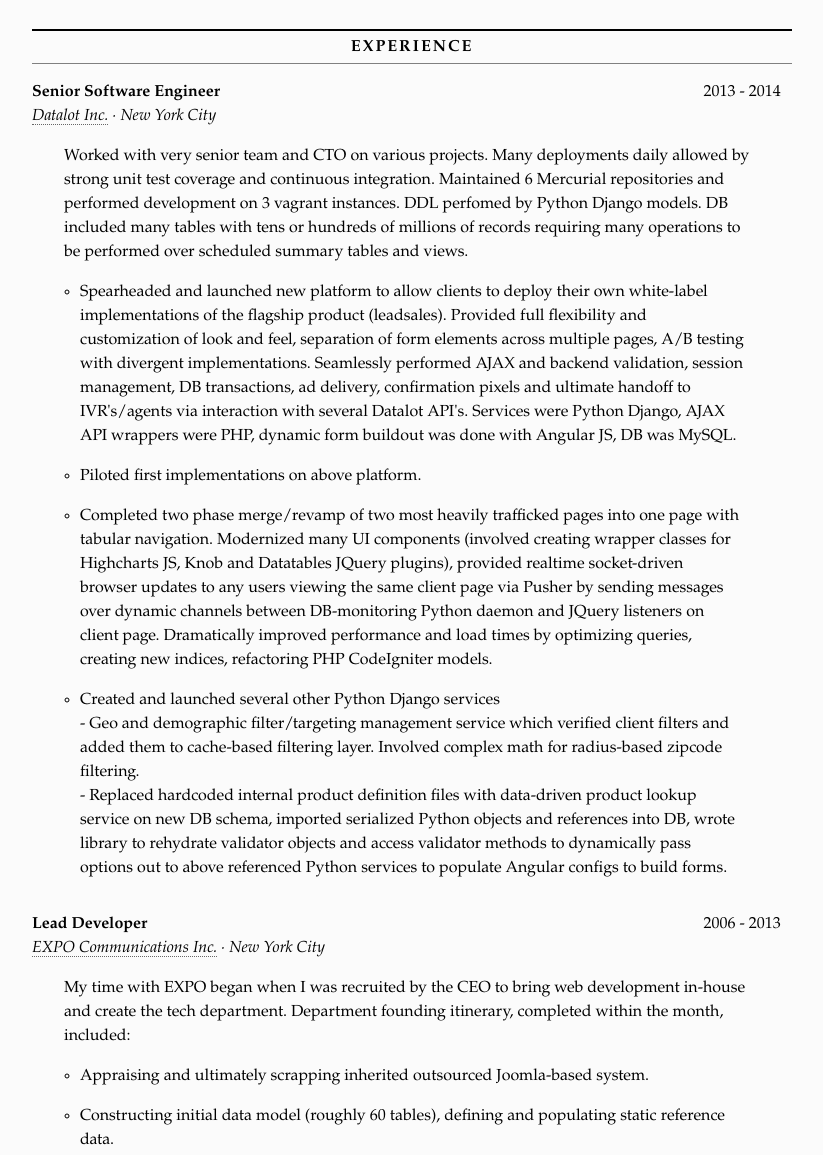
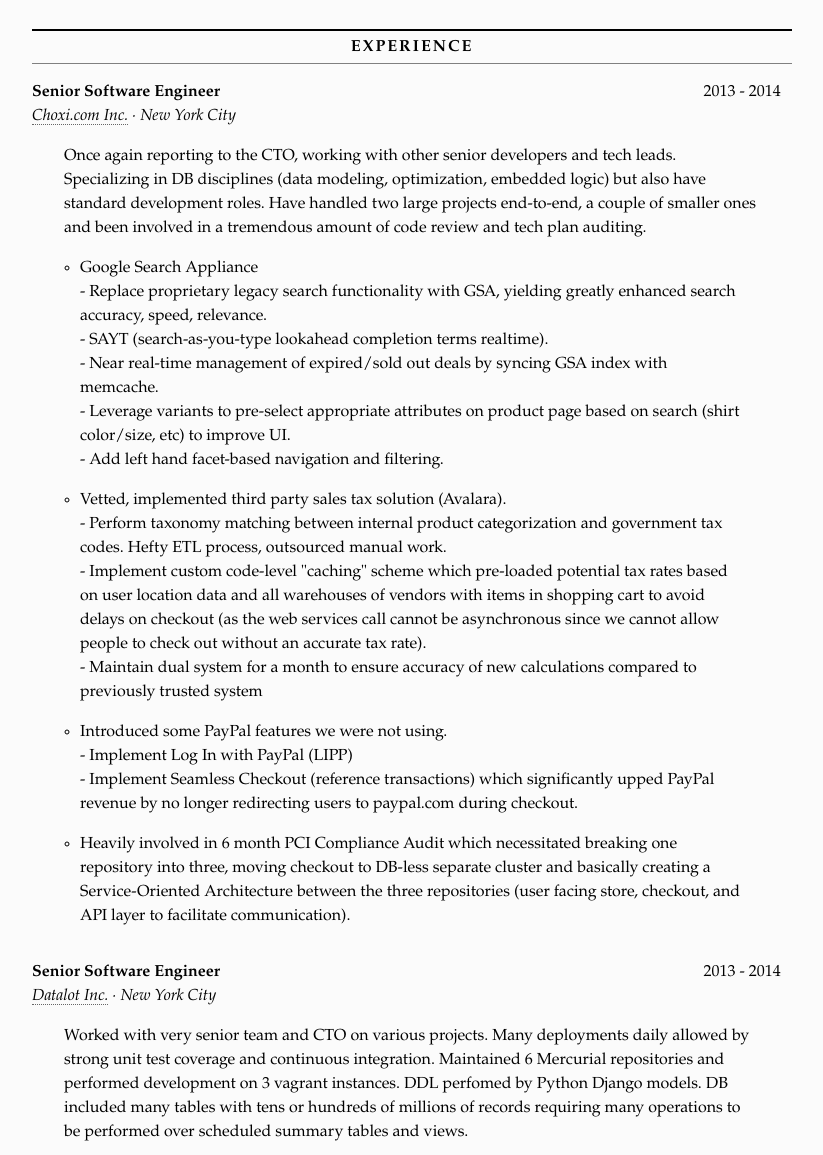
Before and after one commit to kdemane/cv, a plain HTML site: page index.html in a window 1280 px wide. Shown: the part 99-1254 px from the top of the page, without its empty margins (228-1051 px from the left). Drawn offline with Linux system fonts and the light colour scheme.

Commit message:
Adding NMR/Choxi

```diff
--- a/index.html
+++ b/index.html
@@ -18,6 +18,72 @@
       <div id="experience">
         <h1>Experience</h1>
         <ul>
+          <li>
+            <div>
+              <div class="title">Senior Software Engineer</div>
+              <div class="duration">2013 - 2014</div>
+            </div>
+            <div class="organization">
+              <a href="http://www.choxi.com/">
+                Choxi.com Inc.</a> · New York City
+            </div>
+            <div class="description">
+              <p>
+              	Once again reporting to the CTO, working with other senior
+                developers and tech leads. Specializing in DB disciplines (data
+                modeling, optimization, embedded logic) but also have standard
+                development roles. Have handled two large projects end-to-end, a
+                couple of smaller ones and been involved in a tremendous amount
+                of code review and tech plan auditing.
+              </p>
+              <ul>
+                <li>
+                  Google Search Appliance<br />
+                  - Replace proprietary legacy search functionality with GSA,
+                  yielding greatly enhanced search accuracy, speed, relevance.
+                  <br />
+                  - SAYT (search-as-you-type lookahead completion terms
+                  realtime).<br />
+                  - Near real-time management of expired/sold out deals by
+                  syncing GSA index with memcache.<br />
+                  - Leverage variants to pre-select appropriate attributes on
+                  product page based on search (shirt color/size, etc) to
+                  improve UI.<br />
+                  - Add left hand facet-based navigation and filtering.
+		</li>
+                <li>
+                  Vetted, implemented third party sales tax solution (Avalara).
+                  <br />
+                  - Perform taxonomy matching between internal product
+                  categorization and government tax codes. Hefty ETL process,
+                  outsourced manual work.<br />
+                  - Implement custom code-level "caching" scheme which
+                  pre-loaded potential tax rates based on user location data and
+                  all warehouses of vendors with items in shopping cart to avoid
+                  delays on checkout (as the web services call cannot be
+                  asynchronous since we cannot allow people to check out without
+                  an accurate tax rate).<br />
+                  - Maintain dual system for a month to ensure accuracy of new
+                  calculations compared to previously trusted system
+                </li>
+                <li>
+                  Introduced some PayPal features we were not using.<br />
+                  - Implement Log In with PayPal (LIPP)<br />
+                  - Implement Seamless Checkout (reference transactions) which
+                  significantly upped PayPal revenue by no longer redirecting
+                  users to paypal.com during checkout.
+                </li>
+                <li>
+                  Heavily involved in 6 month PCI Compliance Audit which
+                  necessitated breaking one repository into three, moving
+                  checkout to DB-less separate cluster and basically creating a
+                  Service-Oriented Architecture between the three repositories
+                  (user facing store, checkout, and API layer to facilitate
+                  communication).
+                </li>
+              </ul>
+            </div>
+          </li>
           <li>
             <div>
               <div class="title">Senior Software Engineer</div>
```
